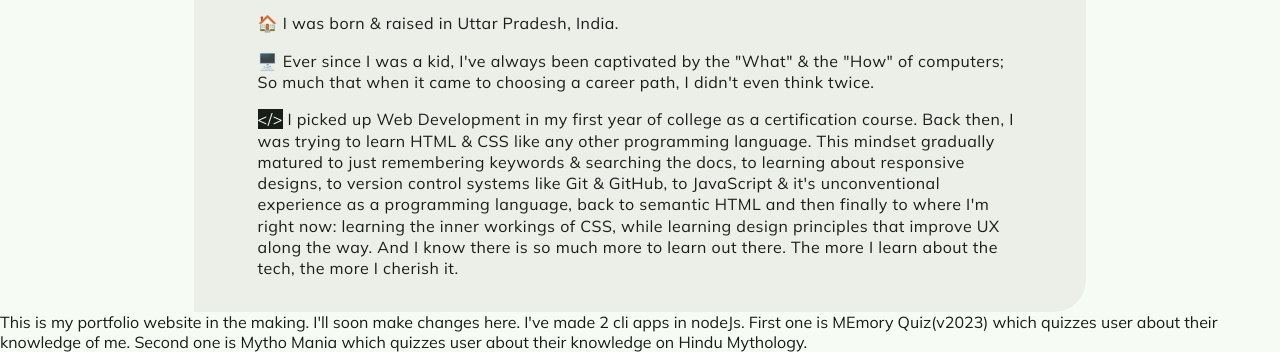
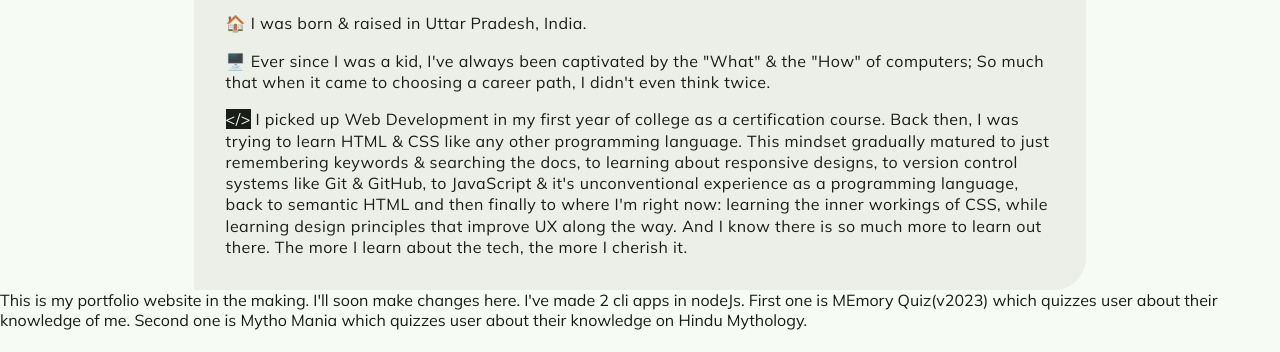
Before and after one commit to ShiviPro/my-portfolio-latest, a plain HTML site: page index.html in a window 1280 px wide. Shown: the part 734-1086 px from the top of the page. After the commit the page ends 1064 px from the top, so only its background shows below. Drawn offline with Linux system fonts and the light colour scheme.

```diff
--- a/styles.css
+++ b/styles.css
@@ -298,7 +298,7 @@
 /* About Me */
 
 .about-section__content {
-  padding: 0 2rem;
+  padding-inline-start: 0;
   margin-block-end: 0;
 }
 
```
